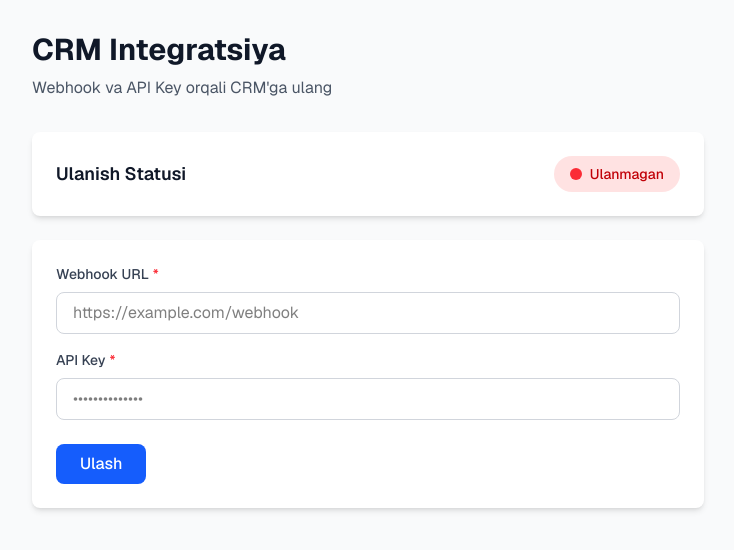
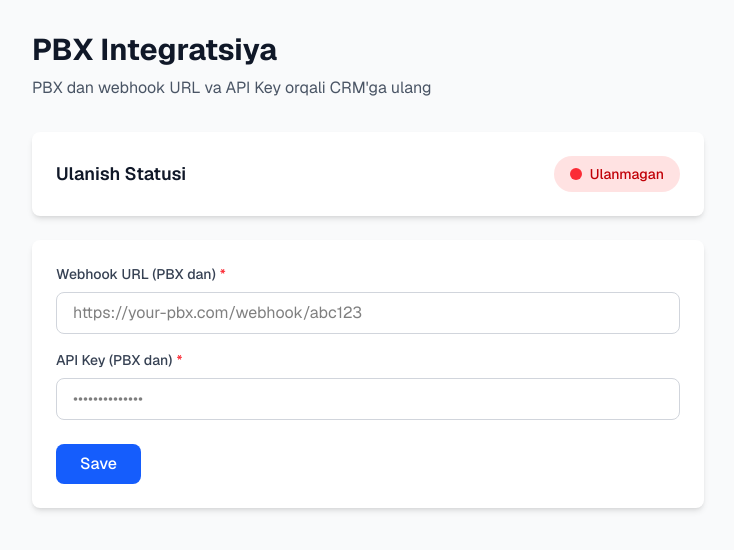
Before and after one commit to Abdurahmon-Muxammadjonov/call-me, a Next.js app: page /crm-settings in a window 1280 px wide. Shown: the top 550 px of the page, without its empty margins (272-1006 px from the left). Built offline with nearby package versions, Linux system fonts and the light colour scheme; no server answers.

Commit message:
refactor: Update CRM Settings page for PBX integration
- Change title to 'PBX Integratsiya'
- Update field labels to indicate PBX source
- Update placeholder text for webhook_url and api_key
- Change submit button label from 'Ulash' to 'Save'
- Improve form description for PBX integration

```diff
--- a/app/crm-settings/page.tsx
+++ b/app/crm-settings/page.tsx
@@ -142,8 +142,8 @@ export default function CrmSettingsPage() {
       <div className="max-w-2xl mx-auto">
         {/* Header */}
         <div className="mb-8">
-          <h1 className="text-3xl font-bold text-gray-900">CRM Integratsiya</h1>
-          <p className="text-gray-600 mt-2">Webhook va API Key orqali CRM&apos;ga ulang</p>
+          <h1 className="text-3xl font-bold text-gray-900">PBX Integratsiya</h1>
+          <p className="text-gray-600 mt-2">PBX dan webhook URL va API Key orqali CRM&apos;ga ulang</p>
         </div>
 
         {/* Status Card */}
@@ -158,19 +158,19 @@ export default function CrmSettingsPage() {
         <div className="bg-white rounded-lg shadow-md p-6">
           <form onSubmit={handleSubmit}>
             <FormField
-              label="Webhook URL"
+              label="Webhook URL (PBX dan)"
               name="webhook_url"
               type="url"
               value={formData.webhook_url}
               onChange={handleInputChange}
-              placeholder="https://example.com/webhook"
+              placeholder="https://your-pbx.com/webhook/abc123"
               error={errors.webhook_url}
               required
               disabled={submitting}
             />
 
             <FormField
-              label="API Key"
+              label="API Key (PBX dan)"
               name="api_key"
               type="password"
               value={formData.api_key}
@@ -182,7 +182,7 @@ export default function CrmSettingsPage() {
             />
 
             <div className="mt-6">
-              <SubmitButton label="Ulash" loading={submitting} disabled={submitting} />
+              <SubmitButton label="Save" loading={submitting} disabled={submitting} />
             </div>
           </form>
         </div>
```
